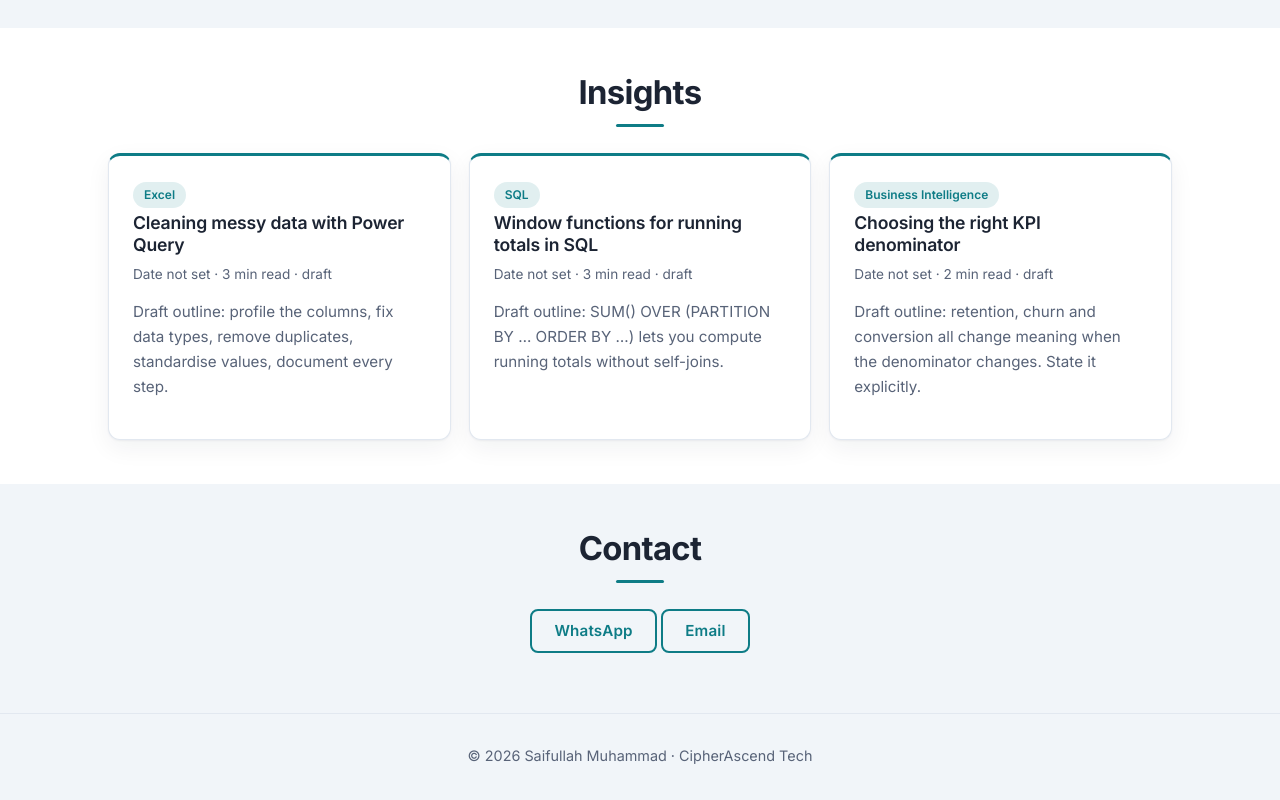
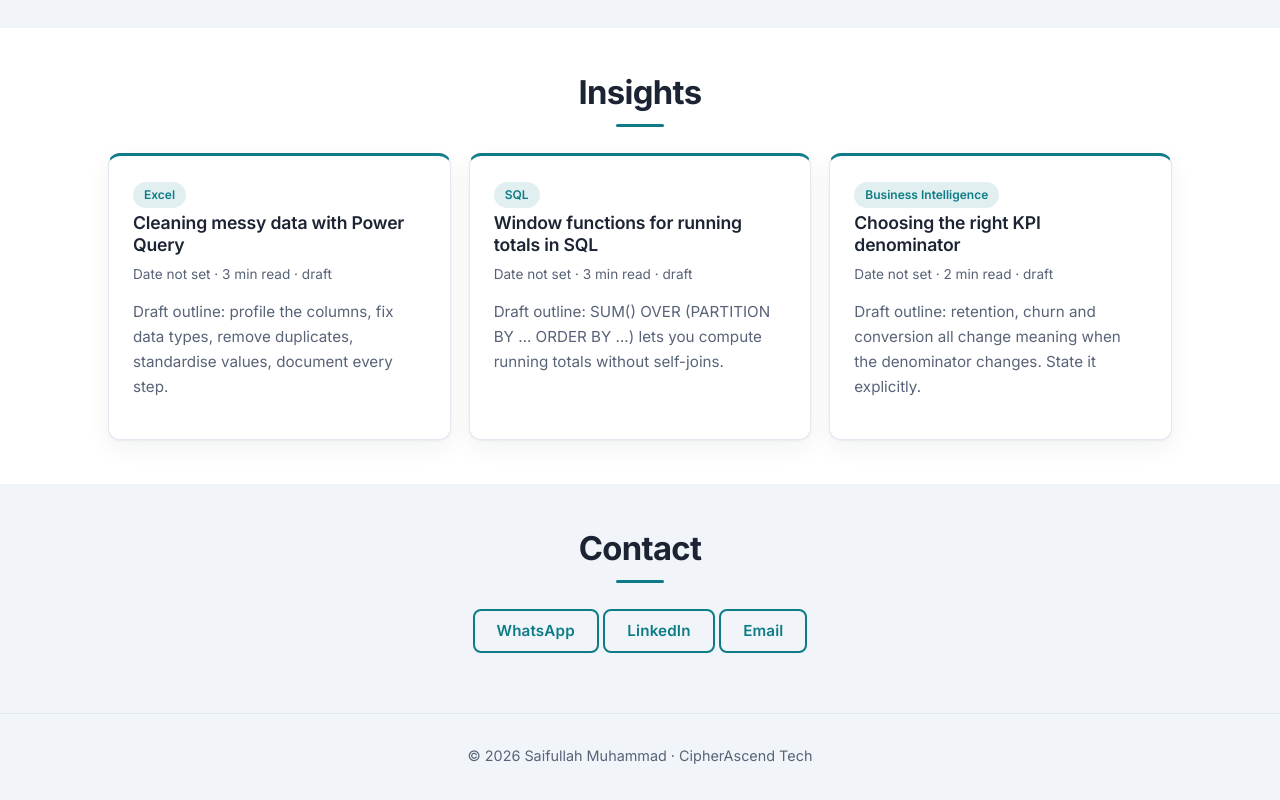
Before and after one commit to syfoullah/portfolio, a plain HTML site: page index.html in a window 1280 px wide. Shown: the part 4877-5677 px from the top of the page. Drawn offline with Linux system fonts and the light colour scheme.

Commit message:
Update index.html

```diff
--- a/index.html
+++ b/index.html
@@ -73,7 +73,7 @@ nav a,.logo,.hire{white-space:nowrap}@media(max-width:1180px){nav a{padding:6px
 <script>
 /* ===== EDIT THIS CONFIG ===== */
 const C={name:"Saifullah Muhammad",brand:"CipherAscend Tech",title:"Data Analyst | Business Intelligence | Advanced Analytics",
-email:"",whatsapp:"+2348134914726" /* number with country code, e.g. 2348012345678 */,linkedin:"",facebook:"",tiktok:"",github:"",email:"cipherascendtech@gmail.com",photo:"Syfoullah.png",resumeUrl:"",
+email:"",whatsapp:"+2348134914726" /* number with country code, e.g. 2348012345678 */,linkedin:"www.linkedin.com/in/syfoullah-muhammad",facebook:"",tiktok:"",github:"",email:"cipherascendtech@gmail.com",photo:"Syfoullah.png",resumeUrl:"",
 bio:"I transform complex data into meaningful insights that help businesses understand performance, identify opportunities, solve problems and make informed decisions.",
 stats:[/* {v:"5",l:"Projects completed"} — add only verified figures */],
 dashboards:[{t:"Executive BI Dashboard (demo)",d:"Placeholder entry. Add a published Power BI report URL in the url field to embed it.",url:"",kpis:"Revenue, profit margin, customer retention, delivery performance"}],
```
